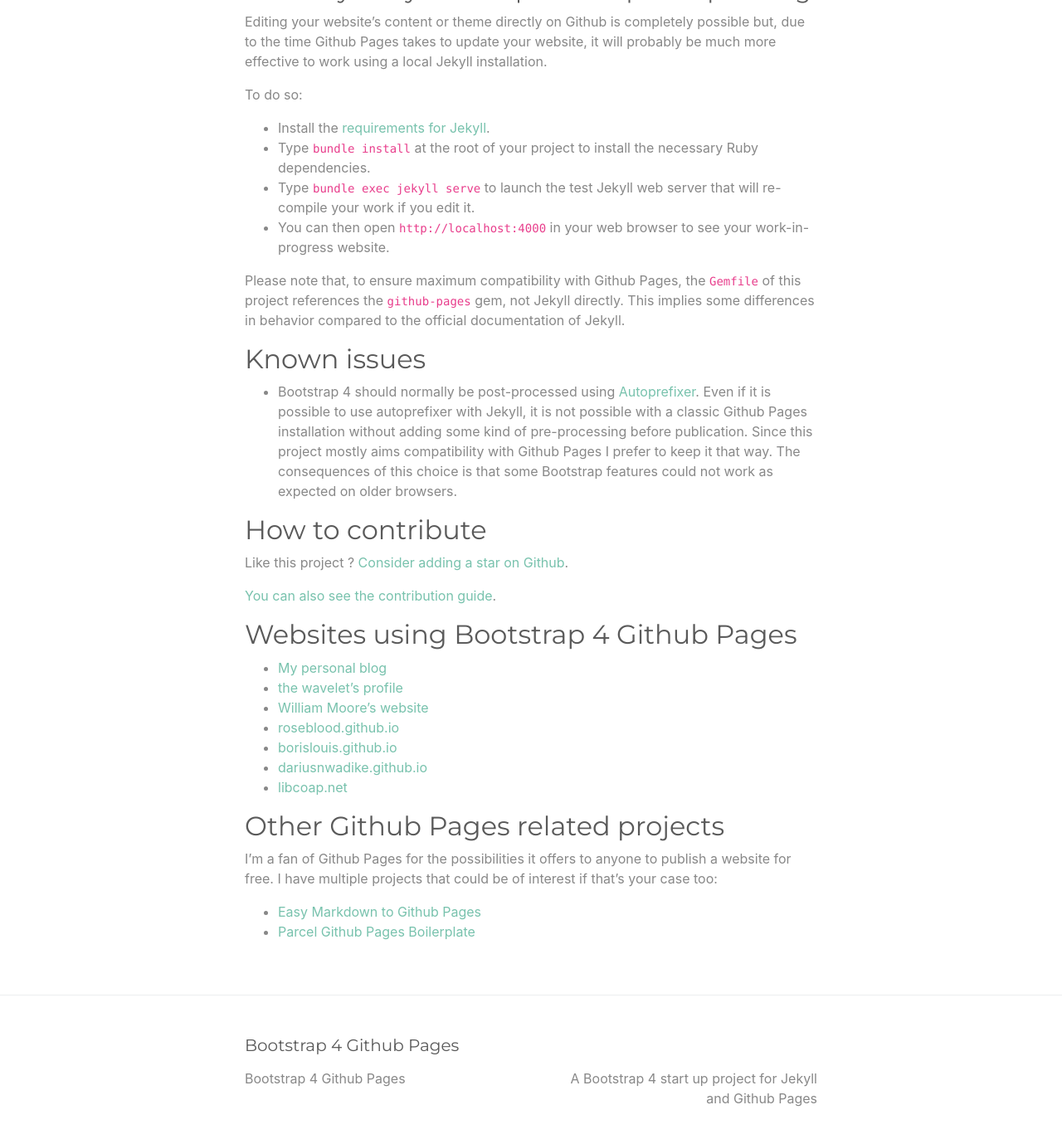
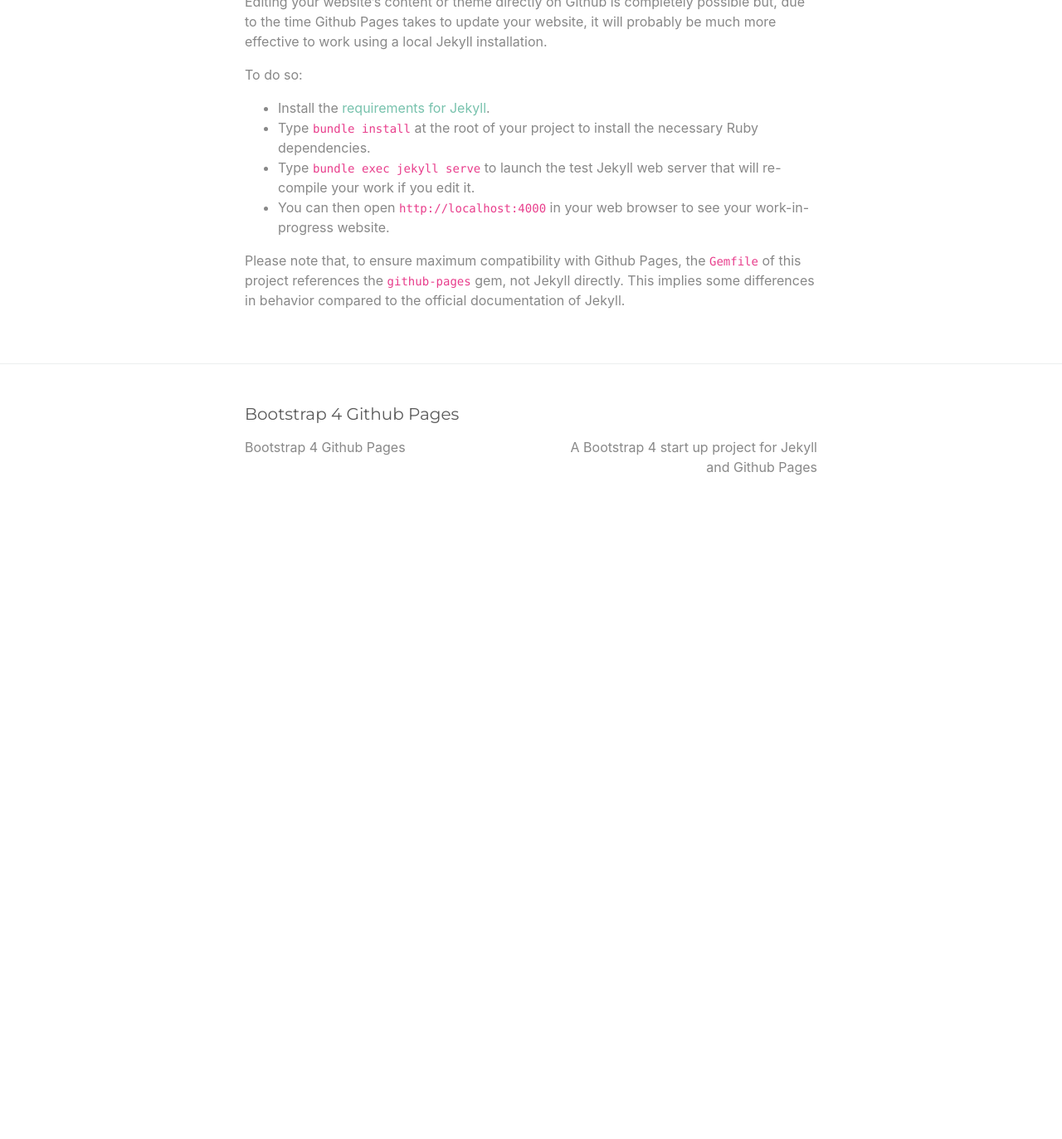
Before and after one commit to dony/helidon, a Jekyll site: the page built from index.md, in a window 1280 px wide and 1400 px high, scrolled down 1964 px. Shown: the top 1373 px of the window at 83% size. Built offline with Jekyll 4.4.1, drawn with Linux system fonts in a browser that asks for light colours; after the commit the page ends 2603 px from its top, so only the background shows below that; some of the changed text lies outside the part shown.

Commit message:
Update index.md

```diff
--- a/index.md
+++ b/index.md
@@ -16,7 +16,6 @@ A [Bootstrap 4](https://getbootstrap.com/) template project for [Github Pages](h
 
 ### Create a repository from this template
 
-* [Go to this repository page on Github](https://github.com/nicolas-van/bootstrap-4-github-pages).
 * Click the `Star` button on the top right. (OK, this step is facultative, but that would make you a nice person)
 * Click the `Use this template` button on the top right of the page.
 
@@ -83,30 +82,3 @@ To do so:
 * You can then open `http://localhost:4000` in your web browser to see your work-in-progress website.
 
 Please note that, to ensure maximum compatibility with Github Pages, the `Gemfile` of this project references the `github-pages` gem, not Jekyll directly. This implies some differences in behavior compared to the official documentation of Jekyll.
-
-## Known issues
-
-* Bootstrap 4 should normally be post-processed using [Autoprefixer](https://github.com/postcss/autoprefixer). Even if it is possible to use autoprefixer with Jekyll, it is not possible with a classic Github Pages installation without adding some kind of pre-processing before publication. Since this project mostly aims compatibility with Github Pages I prefer to keep it that way. The consequences of this choice is that some Bootstrap features could not work as expected on older browsers.
-
-## How to contribute
-
-Like this project ? [Consider adding a star on Github](https://github.com/nicolas-van/bootstrap-4-github-pages).
-
-[You can also see the contribution guide](https://github.com/nicolas-van/bootstrap-4-github-pages/blob/master/CONTRIBUTING.md).
-
-## Websites using Bootstrap 4 Github Pages
-
-* [My personal blog](https://nicolas-van.github.io/)
-* [the wavelet's profile](https://thewavelet.github.io/)
-* [William Moore's website](https://will2bill.com/)
-* [roseblood.github.io](https://roseleblood.github.io/)
-* [borislouis.github.io](https://borislouis.github.io/)
-* [dariusnwadike.github.io](https://dariusnwadike.github.io/)
-* [libcoap.net](https://libcoap.net/)
-
-## Other Github Pages related projects
-
-I'm a fan of Github Pages for the possibilities it offers to anyone to publish a website for free. I have multiple projects that could be of interest if that's your case too:
-
-* [Easy Markdown to Github Pages](https://nicolas-van.github.io/easy-markdown-to-github-pages/)
-* [Parcel Github Pages Boilerplate](https://github.com/nicolas-van/parcel-github-pages-boilerplate)
```
